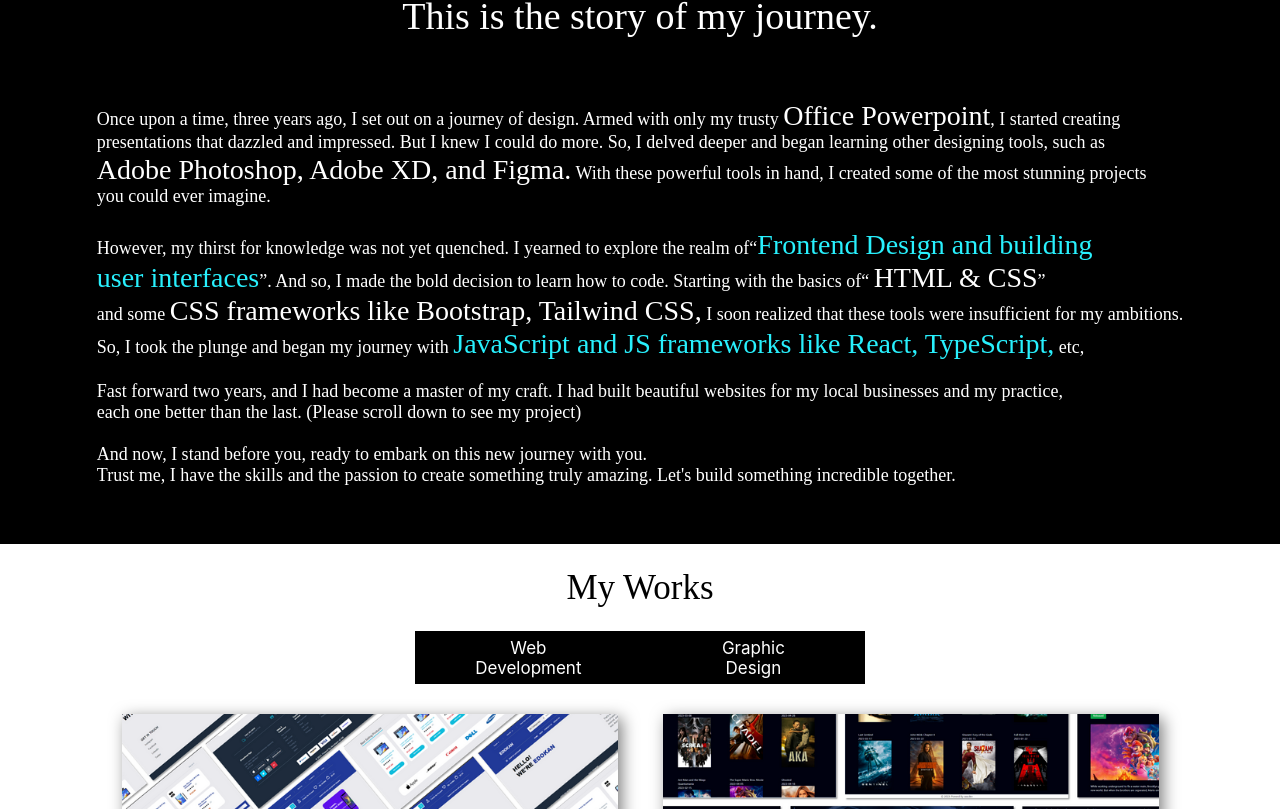
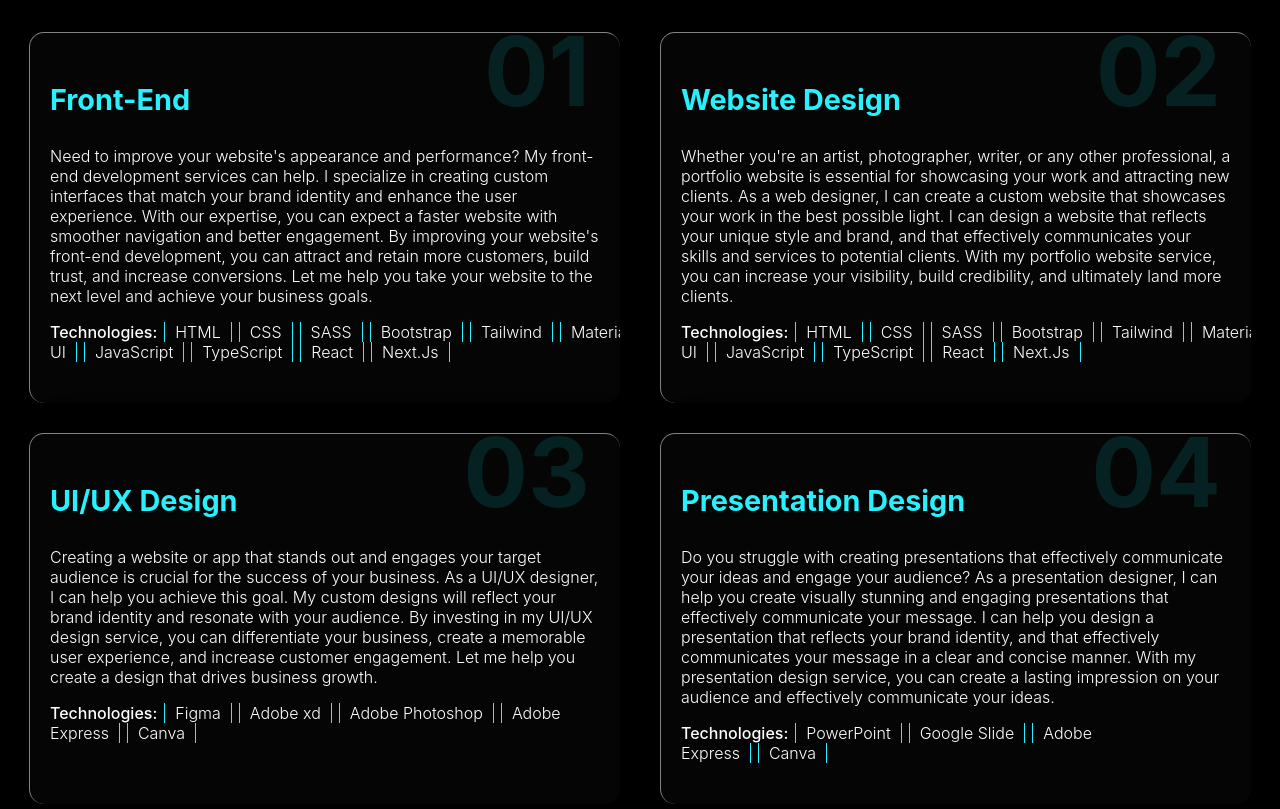
Before and after one commit to saifulalamfahim/SaAF, a React (Create React App) app: page / in a window 1280 px wide. Shown: the part 731-1540 px from the top of the page. Built offline with nearby package versions, Linux system fonts and the light colour scheme; a web font is replaced by a local one.

Commit message:
added services section

```diff
--- a/package.json
+++ b/package.json
@@ -10,6 +10,8 @@
     "react-dom": "^18.2.0",
     "react-router-dom": "^6.4.2",
     "react-scripts": "5.0.1",
+    "react-tilt": "^1.0.2",
+    "vanilla-tilt": "^1.8.0",
     "web-vitals": "^2.1.4"
   },
   "scripts": {
--- a/src/App.js
+++ b/src/App.js
@@ -5,13 +5,15 @@
 import Contact from './components/Contact/Contact';
 import Footer from './components/Footer/Footer';
 import Projects from './components/Projects/Projects';
+import Services from './components/Services/Services';
 
 function App() {
   return (
     <div className="App">
      <Header></Header>
+     <Services/>
+     <Projects></Projects>
       <About></About>
-      <Projects></Projects>
       <Contact></Contact>
       <Footer></Footer>
     </div>
--- a/src/components/Header/Header.js
+++ b/src/components/Header/Header.js
@@ -16,7 +16,7 @@
                 <p>is here for you</p>
             </div>
             <div className='saaf-details'>
-                <p>Hello there, I'm Saiful Alam, but you can call me Fahim. I consider <br /> myself a self-taught“<span>Front-end developer & Designer</span>” <br /> who enjoys storytelling.</p>
+                <p>Hello there, I'm Saiful Alam, but you can call me Fahim. I consider <br /> myself a self-taught“<span>Front-end Engineer & Designer</span>” <br /> who enjoys storytelling.</p>
             </div>
             <a href="https://drive.google.com/file/d/1VIggTPyHy-b6M_-1qhDq_tVyulsuKnye/view" target="_blank"  rel="noreferrer"><button>My Resume</button></a>
             <p></p>
--- a/src/components/Projects/Projects.js
+++ b/src/components/Projects/Projects.js
@@ -5,6 +5,7 @@
 import WebDevelopment from '../WebDevelopment/WebDevelopment';
 import GraphicDesign from '../GraphicDesign/GraphicDesign';
 import WebDevDetails from '../WebDevDetails/WebDevDetails';
+// import Contact from "../Contact/Contact"
 const Projects = () => {
     return (
         <div className='projects-container'>
@@ -15,6 +16,7 @@
                 <Route path='/webDevelopment' element={<WebDevelopment></WebDevelopment>}></Route>
                 <Route path='graphicDesign' element={<GraphicDesign></GraphicDesign>}></Route>
                 <Route path='/webDevDetails' element={<WebDevDetails></WebDevDetails>}></Route>
+                {/* <Route path='/contact' element={<Contact></Contact>}></Route> */}
             </Routes>
         </div>
     );
--- /dev/null
+++ b/src/components/Services/Services.css
@@ -0,0 +1,90 @@
+.services-container{
+    display: flex;
+    flex-direction: column;
+    background: black;
+    color: white;
+    padding-bottom: 20px;
+    justify-content: center;
+    align-items: center;
+}
+.services-container .allCard{
+    display: flex;
+    flex-direction: row;
+    /* justify-content: space-around; */
+    /* align-items: center; */
+}
+
+.services-container .card{
+    /* position: relative;
+    width: 320px;
+    height: 530px;
+    margin: 30px;
+    box-shadow: 20px 20px 50px rgba(0, 0, 0, 0.5);
+    border-radius: 15px;
+    background: rgba(255, 255, 255, 0.1);
+    overflow: hidden;
+    display: flex;
+    justify-content: center;
+    align-items: center;
+    border-top: 1px solid rgba(255, 255, 255, 0.5);
+    border-left: 1px solid rgba(255, 255, 255, 0.5);
+    backdrop-filter: blur(5px); */
+}
+
+.services-container .card .content {
+    position: relative;
+    width: 550px;
+    height: 330px;
+    margin: 30px 20px;
+    box-shadow: 20px 20px 50px rgba(0, 0, 0, 0.5);
+    border-radius: 15px;
+    background: rgba(247, 249, 255, 0.021);
+    overflow: hidden;
+    /* display: flex; */
+    /* justify-content: center; */
+    /* align-items: center; */
+    border-top: 1px solid rgba(255, 255, 255, 0.5);
+    border-left: 1px solid rgba(255, 255, 255, 0.5);
+    /* border-bottom: 1px solid rgba(255, 255, 255, 0.5);
+    border-right: 1px solid rgba(255, 255, 255, 0.5); */
+    /* backdrop-filter: blur(5px); */
+    padding: 20px;
+    text-align: left;
+    /* transform: translateY(100px);
+    opacity: 0;
+    transition: 0.5s; */
+}
+.services-container .card .content h2{
+    position: absolute;
+    top: -100px;
+    right: 30px;
+    font-size: 6em;
+    color: rgba(13, 245, 253, 0.119);
+    pointer-events: none;
+}
+.services-container .card .content h3 {
+    font-size: 1.8rem;
+    color: #28F0FD;
+    z-index: 1;
+}
+.services-container .card .content p {
+    font-size: 1rem;
+    color: #fff;
+    font-weight: 300;
+}
+.services-container .card .content .tech{
+    border: none;
+    /* border-right: 1px solid #28F0FD;; */
+    margin: 0px;
+    margin-right: 2px;
+    padding: 0px;
+    font-weight: 500;
+}
+.services-container .card .content p span{
+    border-left: 1px solid #28F0FD;;
+    border-right: 1px solid #28F0FD;;
+    margin-left: 5px;
+    margin-right: 2px;
+    padding-left: 10px;
+    padding-right: 10px;
+}
--- /dev/null
+++ b/src/components/Services/Services.js
@@ -0,0 +1,86 @@
+import React from 'react';
+import './Services.css';
+import {Tilt} from 'react-tilt';
+// import { Link } from 'react-router-dom';
+
+
+
+const Services = () => {
+
+    return (
+        <div className='services-container'>
+            <h1>My Services</h1>
+           <div className='allCard'>
+
+            <div className='card'>
+                <Tilt>
+                <div className='content'>
+                    <h2>01</h2>
+                    <h3>Front-End</h3>
+                    <p>Need to improve your website's appearance and performance? My front-end development services can help.
+                    I specialize in creating custom interfaces that match your brand identity and enhance the user experience. With our expertise, you can expect a faster website with smoother navigation and better engagement.
+                    By improving your website's front-end development, you can attract and retain more customers, build trust, and increase conversions. Let me help you take your website to the next level and achieve your business goals.</p>
+                    <p><span className='tech'>Technologies:</span>
+                        <span>HTML</span>
+                        <span>CSS</span>
+                        <span>SASS</span>
+                        <span>Bootstrap</span>
+                        <span>Tailwind</span>
+                        <span>Material-UI</span>
+                        <span>JavaScript</span>
+                        <span>TypeScript</span>
+                        <span>React</span>
+                        <span>Next.Js</span>
+                        </p>
+                </div>
+                </Tilt>
+                <div className='content'>
+                    <h2>03</h2>
+                    <h3>UI/UX Design</h3>
+                    <p>Creating a website or app that stands out and engages your target audience is crucial for the success of your business. As a UI/UX designer, I can help you achieve this goal. My custom designs will reflect your brand identity and resonate with your audience. By investing in my UI/UX design service, you can differentiate your business, create a memorable user experience, and increase customer engagement. Let me help you create a design that drives business growth.</p>
+                    <p><span className='tech'>Technologies:</span>
+                    <span>Figma</span>
+                    <span>Adobe xd</span>
+                    <span>Adobe Photoshop</span>
+                    <span>Adobe  Express</span>
+                    <span>Canva</span>
+                    </p>
+                </div>
+            </div>
+
+            <div className='card'>
+                <div className='content'>
+                    <h2>02</h2>
+                    <h3>Website Design</h3>
+                    <p>Whether you're an artist, photographer, writer, or any other professional, a portfolio website is essential for showcasing your work and attracting new clients. As a web designer, I can create a custom website that showcases your work in the best possible light. I can design a website that reflects your unique style and brand, and that effectively communicates your skills and services to potential clients. With my portfolio website service, you can increase your visibility, build credibility, and ultimately land more clients. </p>
+                    <p><span className='tech'>Technologies:</span>
+                        <span>HTML</span>
+                        <span>CSS</span>
+                        <span>SASS</span>
+                        <span>Bootstrap</span>
+                        <span>Tailwind</span>
+                        <span>Material-UI</span>
+                        <span>JavaScript</span>
+                        <span>TypeScript</span>
+                        <span>React</span>
+                        <span>Next.Js</span>
+                        </p>
+                </div>
+                <div className='content'>
+                    <h2>04</h2>
+                    <h3>Presentation Design</h3>
+                    <p>Do you struggle with creating presentations that effectively communicate your ideas and engage your audience? As a presentation designer, I can help you create visually stunning and engaging presentations that effectively communicate your message. I can help you design a presentation that reflects your brand identity, and that effectively communicates your message in a clear and concise manner. With my presentation design service, you can create a lasting impression on your audience and effectively communicate your ideas.</p>
+                    <p><span className='tech'>Technologies:</span>
+                    <span>PowerPoint</span>
+                    <span>Google Slide</span>
+                    <span>Adobe  Express</span>
+                    <span>Canva</span>
+                    </p>
+                </div>
+            </div>
+           </div>
+        </div>
+    );
+};
+
+export default Services;
--- a/src/components/WebDevProject/WebDevProject.js
+++ b/src/components/WebDevProject/WebDevProject.js
@@ -1,4 +1,4 @@
-
+import {Tilt} from 'react-tilt';
 import './WebDevProject.css';
 
 const  WebDevProject = (props) => {
@@ -7,7 +7,8 @@
 
     return (
         <div className='webDev-container'>
-           <div className='img'>
+          <Tilt>
+          <div className='img'>
                 <img src={img} alt="" />
                 <div className='hoverButton'>
                     <h4>{name}</h4>
@@ -17,6 +18,7 @@
                     </div>
                 </div>
            </div>
+          </Tilt>
         </div>
     );
 };
```
Also changed, not shown: 1 other file (tests, documents, lock files or other folders).
